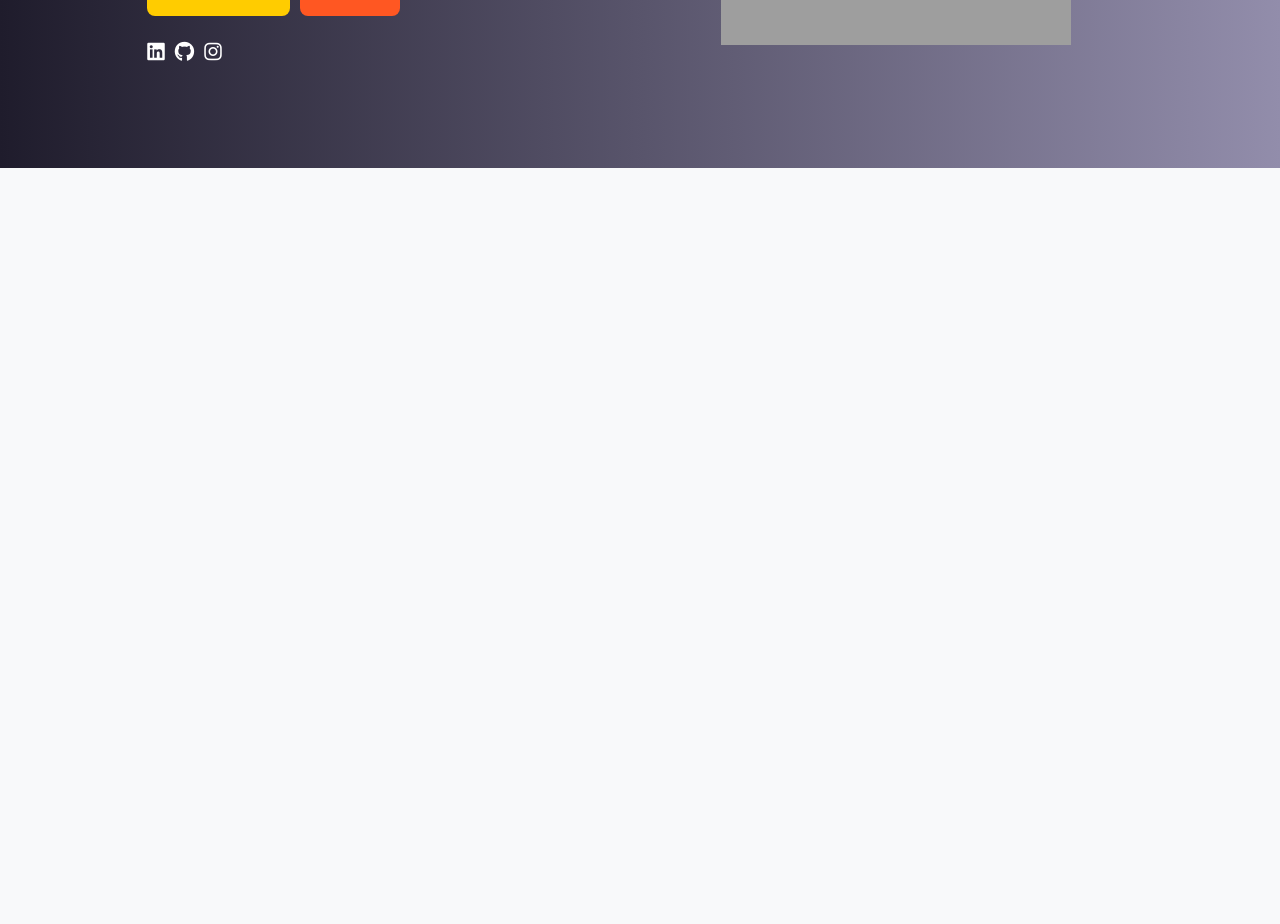
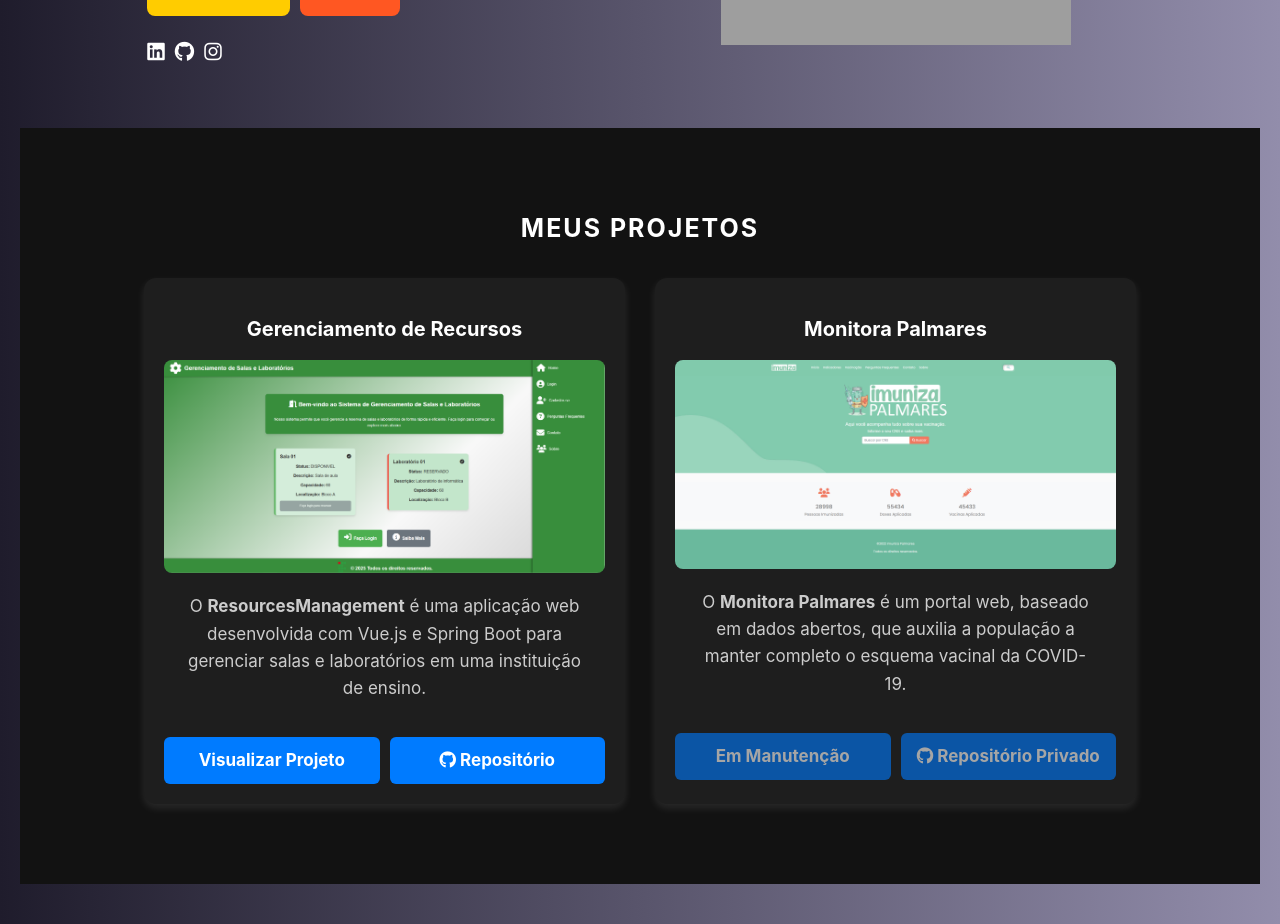
Before and after one commit to robsonalbuquerquedev/robson-dev-portfolio, a Vue app: page /#/ in a window 1280 px wide. Shown: the part 340-1264 px from the top of the page. Before the commit the page ends 800 px from the top, so only its background shows below. Built offline with nearby package versions, Linux system fonts and the light colour scheme; grey boxes are pictures that could not be loaded.

Commit message:
Update view HomePage.vue

```diff
--- a/src/views/HomePage.vue
+++ b/src/views/HomePage.vue
@@ -3,7 +3,7 @@
         <NavigationMenu />
 
         <!-- Seção Sobre -->
-        <section class="about">
+        <section class="about" id="sobre">
             <div class="about-content">
                 <div class="about-text">
                     <h2>Olá, meu nome é <span>Robson Albuquerque</span></h2>
@@ -28,6 +28,44 @@
 
                 <div class="about-image">
                     <img class="avatar" src="../assets/img/robson.png" alt="Robson Albuquerque">
+                </div>
+            </div>
+        </section>
+
+        <!-- Seção Projetos -->
+        <section class="projects" id="projetos">
+            <h2 class="section-title">Meus Projetos</h2>
+            <div class="projects-container">
+                <div class="project-card">
+                    <h3 class="project-title">Gerenciamento de Recursos</h3>
+                    <img src="../assets/img/projeto01.png" alt="Projeto Gerenciamento de Recursos"
+                        class="project-image">
+                    <p class="project-description">
+                        O <strong>ResourcesManagement</strong> é uma aplicação web desenvolvida com Vue.js e Spring Boot
+                        para
+                        gerenciar salas e laboratórios em uma instituição de ensino.
+                    </p>
+                    <div class="project-links">
+                        <a href="https://rma98.github.io/resourcesManagement/#/" target="_blank" class="btn">Visualizar
+                            Projeto</a>
+                        <a href="https://github.com/rma98/resourcesManagement.git" target="_blank" class="btn btn-repo">
+                            <i class="fab fa-github"></i> Repositório
+                        </a>
+                    </div>
+                </div>
+                <div class="project-card">
+                    <h3 class="project-title">Monitora Palmares</h3>
+                    <img src="../assets/img/projeto02.png" alt="Projeto Monitora Palmares" class="project-image">
+                    <p class="project-description">
+                        O <strong>Monitora Palmares</strong> é um portal web, baseado em dados abertos, que auxilia a
+                        população a manter completo o esquema vacinal da COVID-19.
+                    </p>
+                    <div class="project-links">
+                        <a href="#" class="btn btn-disabled" onclick="return false;">Em Manutenção</a>
+                        <a href="#" class="btn btn-repo btn-disabled" onclick="return false;">
+                            <i class="fab fa-github"></i> Repositório Privado
+                        </a>
+                    </div>
                 </div>
             </div>
         </section>
@@ -195,6 +233,105 @@
     background-color: hsl(155, 41%, 85%);
 }
 
+/* 🔹 Seção Projetos */
+.projects {
+    padding: 80px 10%;
+    text-align: center;
+    background-color: #121212;
+    color: #fff;
+}
+
+.projects h2 {
+    font-size: 2.5rem;
+    margin-bottom: 30px;
+    text-transform: uppercase;
+    letter-spacing: 2px;
+    font-weight: bold;
+    position: relative;
+}
+
+/* 🔹 Grid para projetos */
+.projects-container {
+    display: grid;
+    grid-template-columns: repeat(auto-fit, minmax(300px, 1fr));
+    gap: 30px;
+    justify-content: center;
+}
+
+/* 🔹 Estilização dos cards */
+.project-card {
+    background: #1e1e1e;
+    padding: 20px;
+    border-radius: 12px;
+    box-shadow: 0 4px 8px rgba(255, 255, 255, 0.1);
+    transition: transform 0.3s ease, box-shadow 0.3s ease;
+}
+
+.project-card:hover {
+    transform: translateY(-5px);
+    box-shadow: 0 8px 16px rgba(255, 255, 255, 0.2);
+}
+
+/* 🔹 Imagens dos projetos */
+.project-image {
+    width: 100%;
+    border-radius: 8px;
+    transition: transform 0.3s ease;
+}
+
+.project-card:hover .project-image {
+    transform: scale(1.05);
+}
+
+/* 🔹 Título do projeto */
+.project-title {
+    font-size: 2rem;
+    margin: 15px 0;
+    color: #fff;
+}
+
+/* 🔹 Descrição */
+.project-description {
+    font-size: 1.7rem;
+    color: #ccc;
+    margin-bottom: 15px;
+    padding: 2rem;
+}
+
+/* 🔹 Links dos projetos */
+.project-links {
+    display: flex;
+    justify-content: space-between;
+    gap: 10px;
+    margin-top: 10px;
+}
+
+.project-links a {
+    flex: 1;
+    padding: 10px;
+    text-decoration: none;
+    font-size: 1.7rem;
+    font-weight: bold;
+    color: #fff;
+    background: #007bff;
+    border-radius: 6px;
+    text-align: center;
+    transition: background 0.3s ease, transform 0.3s ease;
+}
+
+.project-links a:hover {
+    background: #0056b3;
+    transform: scale(1.05);
+}
+
+/* 🔹 Botão desativado (quando não há link disponível) */
+.btn-disabled {
+    background: #555;
+    cursor: not-allowed;
+    opacity: 0.6;
+    pointer-events: none;
+}
+
 /* 🔹 Responsividade */
 @media (max-width: 768px) {
     .about-content {
@@ -209,5 +346,17 @@
     .social-links {
         justify-content: center;
     }
+
+    .projects {
+        padding: 60px 5%;
+    }
+
+    .projects-container {
+        grid-template-columns: 1fr;
+    }
+
+    .project-links {
+        flex-direction: column;
+    }
 }
 </style>
```
